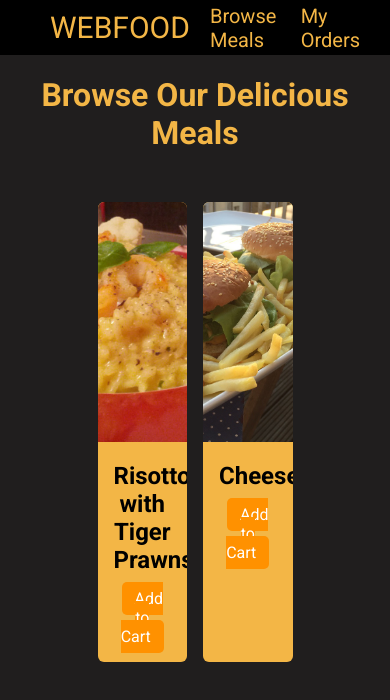
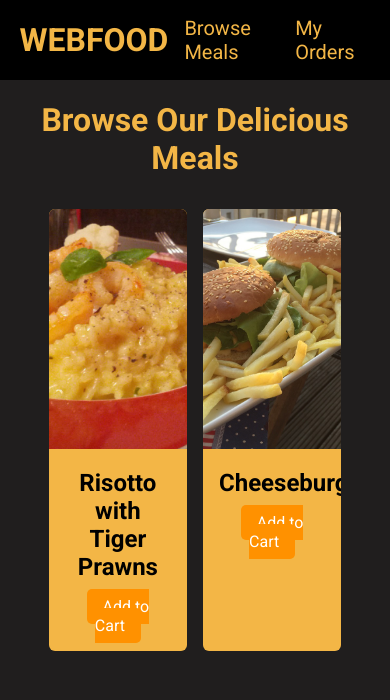
Before and after one commit to KrokettenKlaus/Responsive-Excercise, a plain HTML site: page index.html in a window 390 px wide. Drawn offline with Linux system fonts and the light colour scheme.

Commit message:
responsive anpassungen mit rem

```diff
--- a/styles.css
+++ b/styles.css
@@ -10,19 +10,19 @@ a {
 }
 
 header {
+    height: 5rem;
     display: flex;
     justify-content: space-between;
     background-color: black;
     color: rgb(243, 182, 70);
     align-items: center;
-    padding: 0 20px;
+    padding: 0 5%;
 }
 
 #logo {
-    padding: 10px;
-    margin-left: 20px;
     text-transform: uppercase;
-    font-size: 30px;
+    font-size: 2rem;
+    font-weight: bold;
     color:rgb(243, 182, 70)
 }
 
@@ -34,12 +34,12 @@ header ul {
 }
 
 header li {
-    margin: 0 10px;
+    margin: 0 1rem;
 }
 
 nav a {
     color: rgb(243, 182, 70);
-    font-size: 20px;
+    font-size: 1.25rem;
 }
 
 nav a:hover {
@@ -54,14 +54,14 @@ main h1 {
 }
 
 #shown-products {
-    width: 50%;
-    margin: 50px auto;
+    width: 75%;
+    margin: 2rem auto;
 }
 
 #shown-products ul {
     display: grid;
     grid-template-columns: 1fr 1fr;
-    gap: 16px;
+    gap: 1rem;
     margin: 0;
     padding: 0;
 }
@@ -73,22 +73,22 @@ main h1 {
 }
 
 .food-items img {
-    height: 240px;
+    height: 15rem;
     width: 100%;
     object-fit: cover;
 }
 
 .food-item-content {
-    padding: 16px;
+    padding: 1rem;
     text-align: center;
 }
 
 .food-item-content h2 {
-    margin: 0 0 15px 0;
+    margin: 0 0 1rem 0;
 }
 
 .button {
-    padding: 7px 13px;
+    padding: 0.5rem 1rem;
     background-color: rgb(255, 145, 0);
     color: white;
     border-radius: 5px;
```
